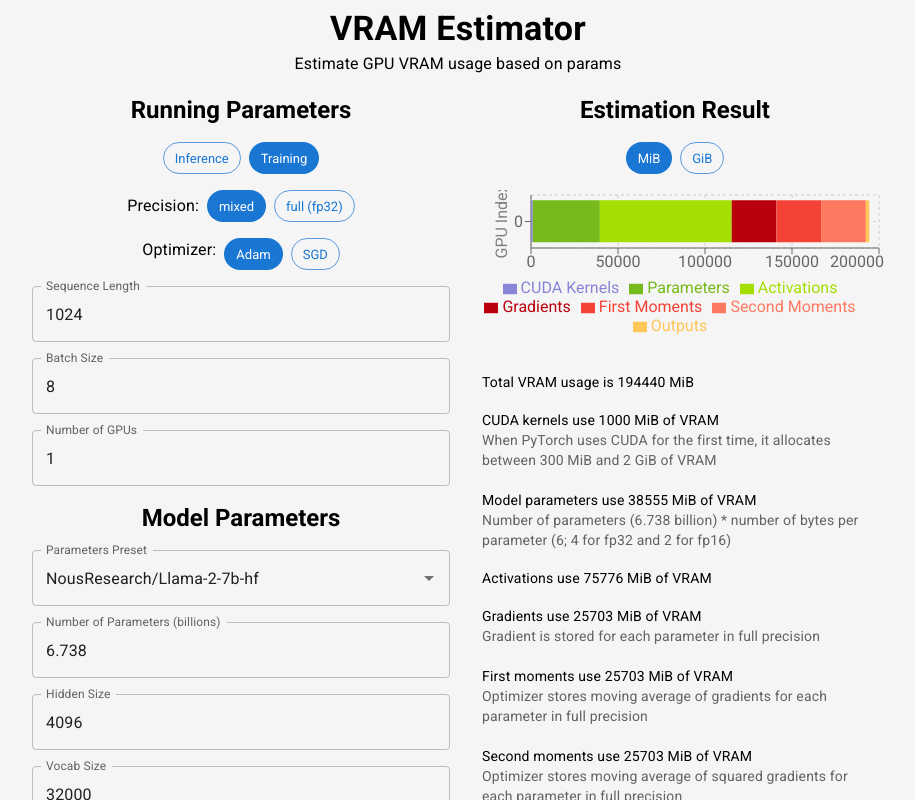
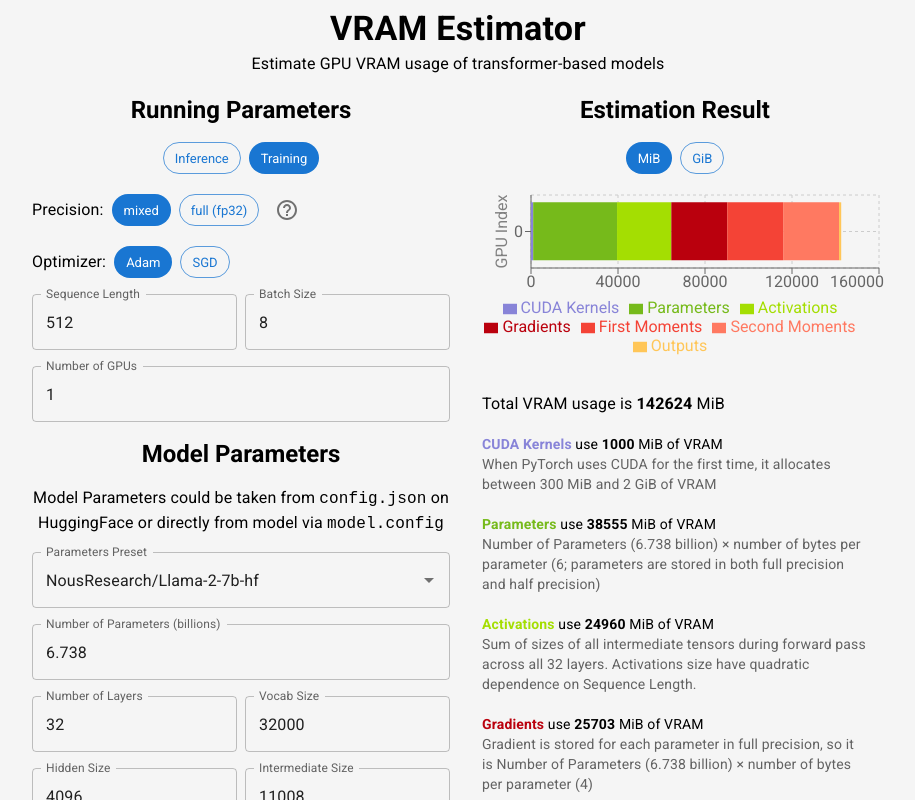
Before and after one commit to furiousteabag/vram-calculator, a Next.js app: page / in a window 1280 px wide. Both pictures are taken after a click on the button "Training". Shown: the top 800 px of the page, without its empty margins (182-1097 px from the left). Built offline with nearby package versions, Linux system fonts and the light colour scheme.

Commit message:
recalculate activations

```diff
--- a/app/_components/StackedBarChart.tsx
+++ b/app/_components/StackedBarChart.tsx
@@ -23,7 +23,7 @@ export default function StackedBarChart({
   }
 
   return (
-    <ResponsiveContainer width="100%" height={150 + 100 * Math.log2(numGPUs)}>
+    <ResponsiveContainer width="100%" height={170 + 100 * Math.log2(numGPUs)}>
       <BarChart layout="vertical" data={data}>
         <CartesianGrid strokeDasharray="3 3" />
         <XAxis type="number" />
--- a/app/_lib/index.ts
+++ b/app/_lib/index.ts
@@ -16,6 +16,47 @@ export function getTotalUsage({ resultEstimation, unit }: { resultEstimation: Re
       (resultEstimation.secondMoments || 0),
     precision,
   )
+}
+
+function calculateActivations({ modelConfig, runConfig }: { modelConfig: ModelConfig; runConfig: RunConfig }): number {
+  const bytesPerParam = runConfig.isTraining
+    ? runConfig.trainingPrecision == Precision.mixed
+      ? 2
+      : 4
+    : runConfig.inferencePrecision == Precision.full
+      ? 4
+      : 2
+
+  const { hiddenSize, numAttentionHeads, numKeyValueHeads, intermediateSize, numLayers } = modelConfig
+  const numKeyValHeads = numKeyValueHeads
+  const intermSize = intermediateSize
+  const headDim = hiddenSize / numAttentionHeads
+
+  const { batchSize: bs, sequenceLength: seqLength } = runConfig
+
+  const attentionInput = bytesPerParam * bs * seqLength * hiddenSize
+  const q = bytesPerParam * bs * seqLength * headDim * numAttentionHeads
+  const k = bytesPerParam * bs * seqLength * headDim * numKeyValHeads
+  const softmaxOutput = bytesPerParam * bs * numAttentionHeads * Math.pow(seqLength, 2)
+  const softmaxDropoutMask = 1 * bs * numAttentionHeads * Math.pow(seqLength, 2)
+  const dropoutOutput = bytesPerParam * bs * numAttentionHeads * Math.pow(seqLength, 2)
+  const v = bytesPerParam * bs * seqLength * headDim * numKeyValHeads
+  const outProjInput = bytesPerParam * bs * seqLength * numAttentionHeads * headDim
+  const attentionDropout = 1 * bs * seqLength * hiddenSize
+  const attentionBlock =
+    attentionInput + q + k + softmaxOutput + v + outProjInput + softmaxDropoutMask + dropoutOutput + attentionDropout
+
+  const mlpInput = bytesPerParam * bs * seqLength * hiddenSize
+  const activationInput = bytesPerParam * bs * seqLength * intermSize
+  const downProjInput = bytesPerParam * bs * seqLength * intermSize
+  const dropoutMask = 1 * bs * seqLength * hiddenSize
+  const mlpBlock = mlpInput + activationInput + downProjInput + dropoutMask
+
+  const layerNorms = bytesPerParam * bs * seqLength * hiddenSize * 2
+
+  const layer = attentionBlock + mlpBlock + layerNorms
+
+  return runConfig.isTraining ? layer * numLayers : layer
 }
 
 export function estimateResult({
@@ -38,20 +79,21 @@ export function estimateResult({
       ? 4
       : 2
 
-  const activations =
-    (runConfig.isTraining
-      ? runConfig.trainingPrecision == Precision.mixed
-        ? 1 * modelConfig.numLayers
-        : 2 * modelConfig.numLayers
-      : runConfig.inferencePrecision == Precision.full
-        ? 2
-        : 1) *
-    runConfig.sequenceLength *
-    runConfig.batchSize *
-    modelConfig.hiddenSize *
-    (34 + (5 * modelConfig.numAttentionHeads * runConfig.sequenceLength) / modelConfig.hiddenSize)
+  // const activations =
+  //   (runConfig.isTraining
+  //     ? runConfig.trainingPrecision == Precision.mixed
+  //       ? 1 * modelConfig.numLayers
+  //       : 2 * modelConfig.numLayers
+  //     : runConfig.inferencePrecision == Precision.full
+  //       ? 2
+  //       : 1) *
+  //   runConfig.sequenceLength *
+  //   runConfig.batchSize *
+  //   modelConfig.hiddenSize *
+  //   (34 + (5 * modelConfig.numAttentionHeads * runConfig.sequenceLength) / modelConfig.hiddenSize)
+  // const outBytesPerParam = Math.max(modelConfig.outPrecision == Precision.full ? 4 : 2, bytesPerParam)
 
-  // const outBytesPerParam = Math.max(modelConfig.outPrecision == Precision.full ? 4 : 2, bytesPerParam)
+  const activations = calculateActivations({ modelConfig, runConfig })
 
   const resultEsimation: ResultEstimation = {
     cudaKernels: round((1000 * 2 ** 20) / divisor, precision),
--- a/app/configurations.ts
+++ b/app/configurations.ts
@@ -6,7 +6,7 @@ export const defaultRunConfig: RunConfig = {
   isTraining: false,
   optimizer: Optimizer.Adam,
   optimizerSGDMomentum: false,
-  sequenceLength: 1024,
+  sequenceLength: 512,
   batchSize: 8,
   numGPUs: 1,
   isFSDP: false,
--- a/app/page.tsx
+++ b/app/page.tsx
@@ -4,6 +4,8 @@ import StackedBarChart from "@/app/_components/StackedBarChart"
 import { Optimizer, Precision, Unit } from "@/app/_interfaces"
 import { estimateResult, getTotalUsage } from "@/app/_lib"
 import { defaultRunConfig, modelConfigPresets } from "@/app/configurations"
+import { HelpOutline } from "@mui/icons-material"
+import { IconButton, Tooltip } from "@mui/material"
 import Autocomplete from "@mui/material/Autocomplete"
 import Box from "@mui/material/Box"
 import Checkbox from "@mui/material/Checkbox"
@@ -36,7 +38,7 @@ export default function App() {
             VRAM Estimator
           </Typography>
           <Typography variant="subtitle1" align="center">
-            Estimate GPU VRAM usage based on params
+            Estimate GPU VRAM usage of transformer-based models
           </Typography>
         </Grid>
         <Grid item xs={12} sm={6}>
@@ -61,7 +63,7 @@ export default function App() {
             </Stack>
 
             {!runConfig.isTraining && (
-              <Stack spacing={1} direction="row" alignItems="center" justifyContent="center">
+              <Stack spacing={1} direction="row" alignItems="center" justifyContent="left">
                 <Typography variant="body1">Precision: </Typography>
                 <Chip
                   label="fp16/bf16"
@@ -79,7 +81,7 @@ export default function App() {
             )}
 
             {runConfig.isTraining && (
-              <Stack spacing={1} direction="row" alignItems="center" justifyContent="center">
+              <Stack spacing={1} direction="row" alignItems="center" justifyContent="left">
                 <Typography variant="body1">Precision: </Typography>
                 <Chip
                   label="mixed"
@@ -93,11 +95,20 @@ export default function App() {
                   variant={runConfig.trainingPrecision == Precision.full ? "filled" : "outlined"}
                   onClick={() => setRunConfig({ ...runConfig, trainingPrecision: Precision.full })}
                 />
+                <Tooltip
+                  title="Mixed Precision training mode maintains additional model parameters in half precision, speeding up forward pass and reducing activations size"
+                  enterTouchDelay={10}
+                  leaveTouchDelay={5000}
+                >
+                  <IconButton>
+                    <HelpOutline />
+                  </IconButton>
+                </Tooltip>
               </Stack>
             )}
 
             {runConfig.isTraining && (
-              <Stack spacing={1} direction="row" justifyContent="center">
+              <Stack spacing={1} direction="row" alignItems="center" justifyContent="left">
                 <Typography variant="body1">Optimizer: </Typography>
                 <Chip
                   label="Adam"
@@ -111,11 +122,8 @@ export default function App() {
                   variant={runConfig.optimizer === Optimizer.SGD ? "filled" : "outlined"}
                   onClick={() => setRunConfig({ ...runConfig, optimizer: Optimizer.SGD })}
                 />
-              </Stack>
-            )}
 
                 {runConfig.isTraining && runConfig.optimizer == Optimizer.SGD && (
-              <Box display="flex" justifyContent="center">
                   <FormControlLabel
                     control={
                       <Checkbox
@@ -125,9 +133,11 @@ export default function App() {
                     }
                     label="momentum"
                   />
-              </Box>
+                )}
+              </Stack>
             )}
 
+            <Stack spacing={1} direction="row" alignItems="top" justifyContent="center">
               <TextField
                 label="Sequence Length"
                 value={runConfig.sequenceLength > 0 ? runConfig.sequenceLength : ""}
@@ -151,6 +161,7 @@ export default function App() {
                 }
                 helperText={runConfig.batchSize === 0 ? "Can't be empty!" : ""}
               />
+            </Stack>
 
             <TextField
               label="Number of GPUs"
@@ -180,6 +191,11 @@ export default function App() {
               Model Parameters
             </Typography>
 
+            <Typography variant="body1" align="center">
+              Model Parameters could be taken from <code>config.json</code> on HuggingFace or directly from model via{" "}
+              <code>model.config</code>
+            </Typography>
+
             <Autocomplete
               options={modelConfigPresets}
               renderInput={(params) => <TextField {...params} label="Parameters Preset" />}
@@ -204,16 +220,17 @@ export default function App() {
               helperText={modelConfig.numParams === 0 ? "Can't be empty!" : ""}
             />
 
+            <Stack spacing={1} direction="row" alignItems="top" justifyContent="center">
               <TextField
-              label="Hidden Size"
-              value={modelConfig.hiddenSize > 0 ? modelConfig.hiddenSize : ""}
-              error={modelConfig.hiddenSize === 0}
+                label="Number of Layers"
+                value={modelConfig.numLayers > 0 ? modelConfig.numLayers : ""}
+                error={modelConfig.numLayers === 0}
                 onChange={(e) =>
                   Number(e.target.value) >= 0
-                  ? setModelConfig({ ...modelConfig, hiddenSize: Number(e.target.value) })
-                  : modelConfig.hiddenSize
+                    ? setModelConfig({ ...modelConfig, numLayers: Number(e.target.value) })
+                    : modelConfig.numLayers
                 }
-              helperText={modelConfig.hiddenSize === 0 ? "Can't be empty!" : ""}
+                helperText={modelConfig.numLayers === 0 ? "Can't be empty!" : ""}
               />
 
               <TextField
@@ -227,7 +244,44 @@ export default function App() {
                 }
                 helperText={modelConfig.vocabSize === 0 ? "Can't be empty!" : ""}
               />
+            </Stack>
 
+            <Stack spacing={1} direction="row" alignItems="top" justifyContent="center">
+              <Box flex={1}>
+                <TextField
+                  label="Hidden Size"
+                  value={modelConfig.hiddenSize > 0 ? modelConfig.hiddenSize : ""}
+                  error={modelConfig.hiddenSize === 0}
+                  onChange={(e) =>
+                    Number(e.target.value) >= 0
+                      ? setModelConfig({ ...modelConfig, hiddenSize: Number(e.target.value) })
+                      : modelConfig.hiddenSize
+                  }
+                  helperText={modelConfig.hiddenSize === 0 ? "Can't be empty!" : ""}
+                />
+              </Box>
+
+              <Box flex={1}>
+                <TextField
+                  label="Intermediate Size"
+                  value={modelConfig.intermediateSize > 0 ? modelConfig.intermediateSize : ""}
+                  error={modelConfig.intermediateSize === 0}
+                  onChange={(e) =>
+                    Number(e.target.value) >= 0
+                      ? setModelConfig({ ...modelConfig, intermediateSize: Number(e.target.value) })
+                      : modelConfig.intermediateSize
+                  }
+                  helperText={
+                    modelConfig.intermediateSize === 0
+                      ? "Can't be empty!"
+                      : "Expanding dimensionality within MLP block. Usually it is 4 × hidden size."
+                  }
+                />
+              </Box>
+            </Stack>
+
+            <Stack spacing={1} direction="row" alignItems="top" justifyContent="center">
+              <Box flex={1}>
                 <TextField
                   label="Number of Attention Heads"
                   value={modelConfig.numAttentionHeads > 0 ? modelConfig.numAttentionHeads : ""}
@@ -239,7 +293,9 @@ export default function App() {
                   }
                   helperText={modelConfig.numAttentionHeads === 0 ? "Can't be empty!" : ""}
                 />
+              </Box>
 
+              <Box flex={1}>
                 <TextField
                   label="Number of Key Value Heads"
                   value={modelConfig.numKeyValueHeads > 0 ? modelConfig.numKeyValueHeads : ""}
@@ -255,34 +311,8 @@ export default function App() {
                       : "Might be different from number of attention heads when using Grouped Query Attention"
                   }
                 />
-
-            <TextField
-              label="Intermediate Size"
-              value={modelConfig.intermediateSize > 0 ? modelConfig.intermediateSize : ""}
-              error={modelConfig.intermediateSize === 0}
-              onChange={(e) =>
-                Number(e.target.value) >= 0
-                  ? setModelConfig({ ...modelConfig, intermediateSize: Number(e.target.value) })
-                  : modelConfig.intermediateSize
-              }
-              helperText={
-                modelConfig.intermediateSize === 0
-                  ? "Can't be empty!"
-                  : "Expanding dimensionality within MLP block. Usully it is 4 * hidden size."
-              }
-            />
-
-            <TextField
-              label="Number of Layers"
-              value={modelConfig.numLayers > 0 ? modelConfig.numLayers : ""}
-              error={modelConfig.numLayers === 0}
-              onChange={(e) =>
-                Number(e.target.value) >= 0
-                  ? setModelConfig({ ...modelConfig, numLayers: Number(e.target.value) })
-                  : modelConfig.numLayers
-              }
-              helperText={modelConfig.numLayers === 0 ? "Can't be empty!" : ""}
-            />
+              </Box>
+            </Stack>
           </Stack>
         </Grid>
         <Grid item alignItems="center" xs={12} sm={6}>
@@ -310,31 +340,47 @@ export default function App() {
             <List dense={true}>
               <ListItem>
                 <ListItemText
-                  primary={`Total VRAM usage is ${getTotalUsage({
+                  primary={
+                    <Typography>
+                      Total VRAM usage is{" "}
+                      <b>
+                        {getTotalUsage({
                           resultEstimation,
                           unit: resultUnit,
-                  })} ${resultUnit} ${runConfig.numGPUs > 1 ? "per GPU" : ""}`}
+                        })}{" "}
+                      </b>{" "}
+                      {resultUnit} {runConfig.numGPUs > 1 ? "per GPU" : ""}
+                    </Typography>
+                  }
                 />
               </ListItem>
               <ListItem>
                 <ListItemText
-                  primary={`CUDA kernels use ${resultEstimation.cudaKernels} ${resultUnit} of VRAM ${
-                    runConfig.numGPUs > 1 ? "per GPU" : ""
-                  }`}
+                  primary={
+                    <span>
+                      <span style={{ color: "#8884d8", fontWeight: "bold" }}>CUDA Kernels</span> use
+                      <span style={{ fontWeight: "bold" }}> {resultEstimation.cudaKernels} </span>
+                      {resultUnit} of VRAM {runConfig.numGPUs > 1 ? "per GPU" : ""}
+                    </span>
+                  }
                   secondary={`When PyTorch uses CUDA for the first time, it allocates between 300 MiB and 2 GiB of VRAM`}
                 />
               </ListItem>
               <ListItem>
                 <ListItemText
-                  primary={`Model parameters use ${resultEstimation.parameters} ${resultUnit} of VRAM ${
-                    runConfig.numGPUs > 1 ? "per GPU" : ""
-                  }`}
-                  secondary={`Number of parameters (${
+                  primary={
+                    <span>
+                      <span style={{ color: "#76ba1b", fontWeight: "bold" }}>Parameters</span> use
+                      <span style={{ fontWeight: "bold" }}> {resultEstimation.parameters} </span>
+                      {resultUnit} of VRAM {runConfig.numGPUs > 1 ? "per GPU" : ""}
+                    </span>
+                  }
+                  secondary={`Number of Parameters (${
                     modelConfig.numParams
-                  } billion) * number of bytes per parameter (${
+                  } billion) × number of bytes per parameter (${
                     runConfig.isTraining
                       ? runConfig.trainingPrecision == Precision.mixed
-                        ? "6; 4 for fp32 and 2 for fp16"
+                        ? "6; parameters are stored in both full precision and half precision"
                         : "4"
                       : runConfig.inferencePrecision == Precision.full
                         ? 4
@@ -346,9 +392,19 @@ export default function App() {
               {resultEstimation.activations && (
                 <ListItem>
                   <ListItemText
-                    primary={`Activations use ${resultEstimation.activations} ${resultUnit} of VRAM ${
-                      runConfig.numGPUs > 1 ? "per GPU" : ""
-                    }`}
+                    primary={
+                      <span>
+                        <span style={{ color: "#a4de02", fontWeight: "bold" }}>Activations</span> use
+                        <span style={{ fontWeight: "bold" }}> {resultEstimation.activations} </span>
+                        {resultUnit} of VRAM {runConfig.numGPUs > 1 ? "per GPU" : ""}
+                      </span>
+                    }
+                    secondary={
+                      (runConfig.isTraining
+                        ? `Sum of sizes of all intermediate tensors during forward pass across all ${modelConfig.numLayers} layers.`
+                        : `Size of a biggest tensor within forward pass. It is estimated as the sum of all intermediate tensors within computation of a single layer.`) +
+                      ` Activations size have quadratic dependence on Sequence Length.`
+                    }
                   />
                 </ListItem>
               )}
@@ -356,10 +412,14 @@ export default function App() {
               {resultEstimation.gradients && (
                 <ListItem>
                   <ListItemText
-                    primary={`Gradients use ${resultEstimation.gradients} ${resultUnit} of VRAM ${
-                      runConfig.numGPUs > 1 ? "per GPU" : ""
-                    }`}
-                    secondary={`Gradient is stored for each parameter in full precision`}
+                    primary={
+                      <span>
+                        <span style={{ color: "#ba000d", fontWeight: "bold" }}>Gradients</span> use
+                        <span style={{ fontWeight: "bold" }}> {resultEstimation.gradients} </span>
+                        {resultUnit} of VRAM {runConfig.numGPUs > 1 ? "per GPU" : ""}
+                      </span>
+                    }
+                    secondary={`Gradient is stored for each parameter in full precision, so it is Number of Parameters (${modelConfig.numParams} billion) × number of bytes per parameter (4)`}
                   />
                 </ListItem>
               )}
@@ -367,10 +427,14 @@ export default function App() {
               {resultEstimation.firstMoments && (
                 <ListItem>
                   <ListItemText
-                    primary={`First moments use ${resultEstimation.firstMoments} ${resultUnit} of VRAM ${
-                      runConfig.numGPUs > 1 ? "per GPU" : ""
-                    }`}
-                    secondary={`Optimizer stores moving average of gradients for each parameter in full precision`}
+                    primary={
+                      <span>
+                        <span style={{ color: "#f44336", fontWeight: "bold" }}>First Moments</span> use
+                        <span style={{ fontWeight: "bold" }}> {resultEstimation.firstMoments} </span>
+                        {resultUnit} of VRAM {runConfig.numGPUs > 1 ? "per GPU" : ""}
+                      </span>
+                    }
+                    secondary={`Optimizer stores moving average of gradients for each parameter in full precision, so it is Number of Parameters (${modelConfig.numParams} billion) × number of bytes per parameter (4)`}
                   />
                 </ListItem>
               )}
@@ -378,10 +442,14 @@ export default function App() {
               {resultEstimation.secondMoments && (
                 <ListItem>
                   <ListItemText
-                    primary={`Second moments use ${resultEstimation.secondMoments} ${resultUnit} of VRAM ${
-                      runConfig.numGPUs > 1 ? "per GPU" : ""
-                    }`}
-                    secondary={`Optimizer stores moving average of squared gradients for each parameter in full precision`}
+                    primary={
+                      <span>
+                        <span style={{ color: "#ff7961", fontWeight: "bold" }}>Second Moments</span> use
+                        <span style={{ fontWeight: "bold" }}> {resultEstimation.secondMoments} </span>
+                        {resultUnit} of VRAM {runConfig.numGPUs > 1 ? "per GPU" : ""}
+                      </span>
+                    }
+                    secondary={`Optimizer stores moving average of squared gradients for each parameter in full precision, so it is Number of Parameters (${modelConfig.numParams} billion) × number of bytes per parameter (4)`}
                   />
                 </ListItem>
               )}
@@ -389,16 +457,20 @@ export default function App() {
               {resultEstimation.outputs && (
                 <ListItem>
                   <ListItemText
-                    primary={`Output tensor uses ${resultEstimation.outputs} ${resultUnit} of VRAM ${
-                      runConfig.numGPUs > 1 ? "per GPU" : ""
-                    }`}
-                    secondary={`Batch size (${runConfig.batchSize}) * sequence length (${
+                    primary={
+                      <span>
+                        <span style={{ color: "#ffc658", fontWeight: "bold" }}>Output tensor</span> uses
+                        <span style={{ fontWeight: "bold" }}> {resultEstimation.outputs} </span>
+                        {resultUnit} of VRAM {runConfig.numGPUs > 1 ? "per GPU" : ""}
+                      </span>
+                    }
+                    secondary={`Batch Size (${runConfig.batchSize}) × Sequence Length (${
                       runConfig.sequenceLength
-                    }) * vocabulary size (${modelConfig.vocabSize}) * number of bytes per parameter (4) ${
+                    }) × Vocabulary Size (${modelConfig.vocabSize}) × number of bytes per parameter (4) ${
                       runConfig.isTraining
-                        ? "* 2 (we have to store probabilities after softmax output which are the same size as output)"
+                        ? "× 2 (storing probabilities after softmax output which are the same size as output)"
                         : runConfig.inferencePrecision != Precision.full
-                          ? "(even we infer model in half precision, outputs are still almost always casted to fp32 within the model itself with .float())"
+                          ? "(even we infer model in half precision, outputs are still almost always casted to fp32 within the model itself)"
                           : ""
                     }`}
                   />
--- a/package.json
+++ b/package.json
@@ -12,6 +12,7 @@
     "@emotion/react": "^11.11.1",
     "@emotion/styled": "^11.11.0",
     "@fontsource/roboto": "^5.0.8",
+    "@mui/icons-material": "^5.15.0",
     "@mui/material": "^5.14.20",
     "next": "14.0.4",
     "react": "^18",
```
Also changed, not shown: 1 other file (tests, documents, lock files or other folders). Lines whose indentation alone changed are shown as unchanged.
